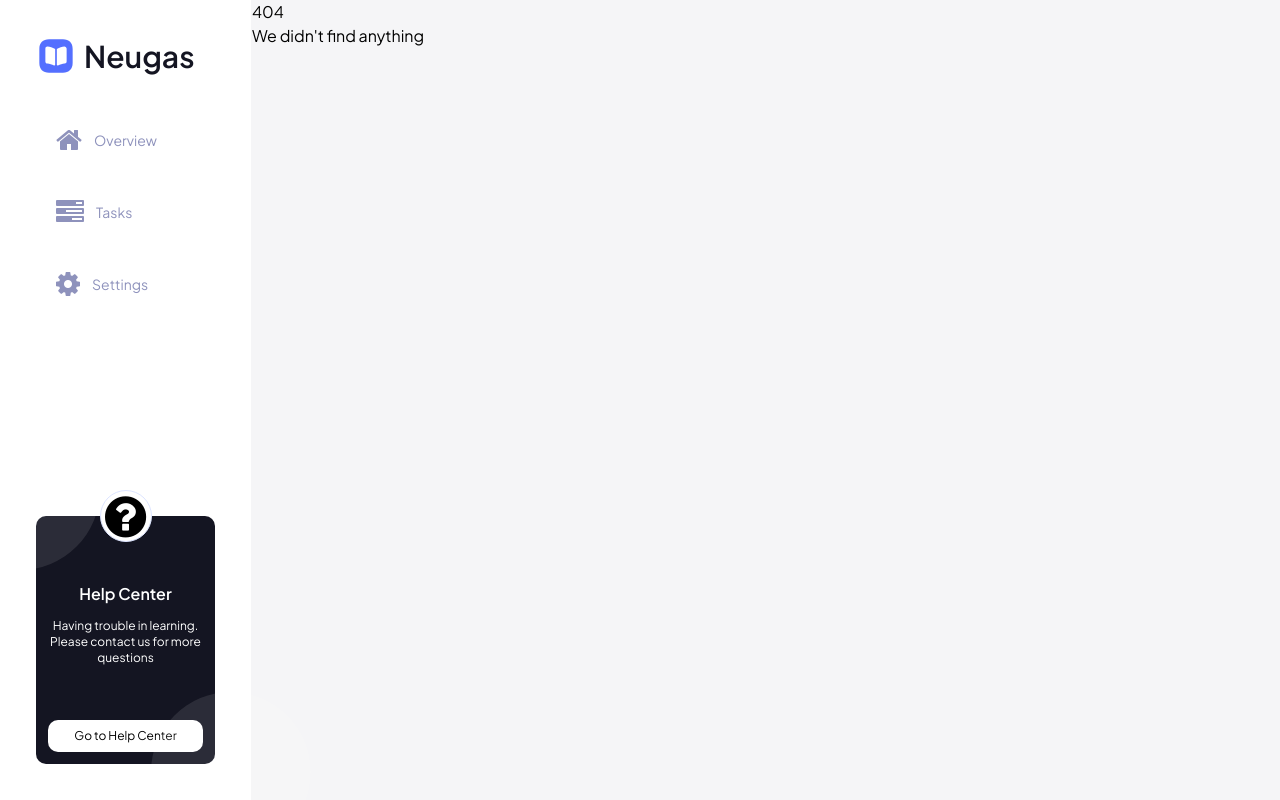
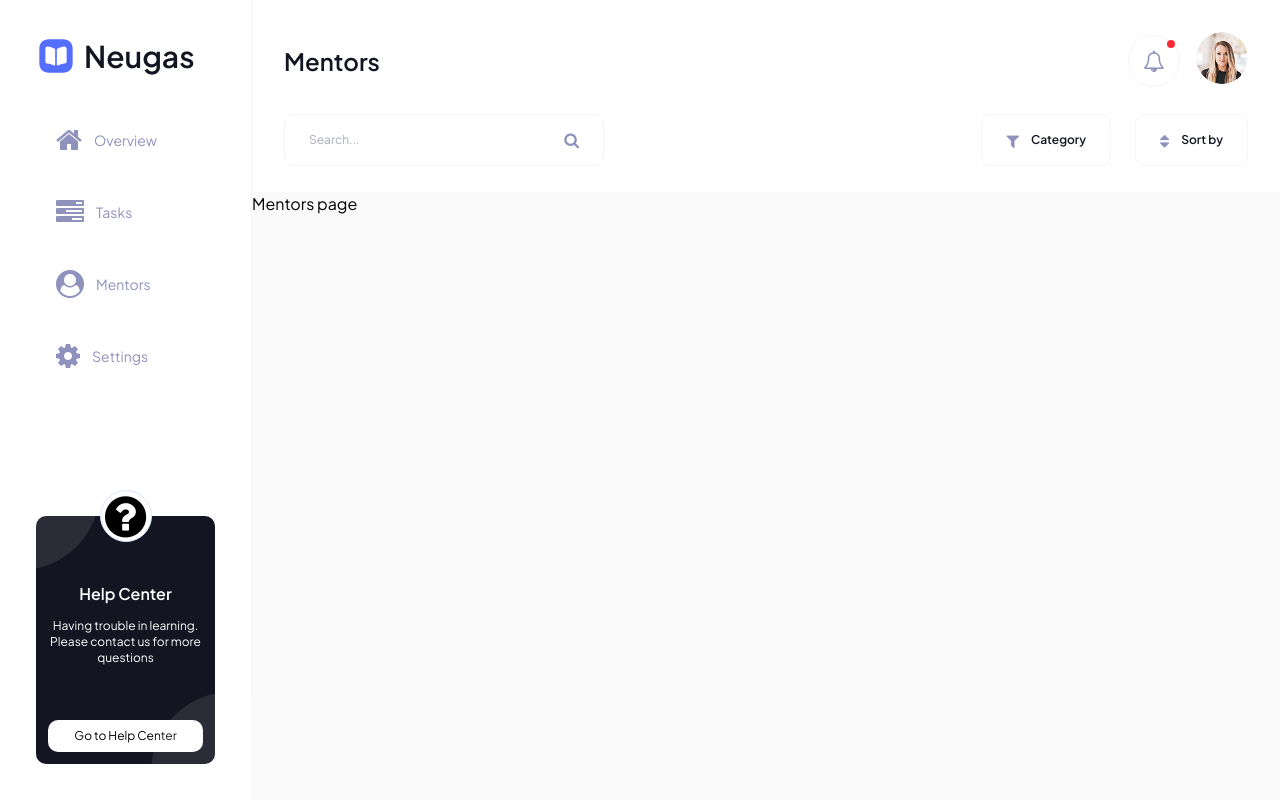
Before and after one commit to Evans-Asiedu/task-management, a React (Vite) app: page /mentors in a window 1280 px wide. Before the commit this address had no page. Built offline with nearby package versions, Linux system fonts and the light colour scheme.

Commit message:
add new routes, mentors & task details

```diff
--- a/src/App.jsx
+++ b/src/App.jsx
@@ -1,6 +1,8 @@
 import { BrowserRouter, Routes, Route } from "react-router-dom";
 import Overview from "src/components/pages/Overview";
 import Tasks from "components/pages/Tasks";
+import TaskDetail from "components/pages/TaskDetail";
+import Mentors from "components/pages/Mentors";
 import Settings from "components/pages/Settings";
 import NotFound from "components/pages/NotFound";
 import { SidebarProvider } from "src/context/SidebarContext";
@@ -11,16 +13,16 @@ function App() {
     <div id="app" className="flex flex-col md:flex-row">
       <BrowserRouter>
         <SidebarProvider>
-
           <Routes>
             <Route element={<MainLayout />}>
               <Route path="/" element={<Overview />} />
               <Route path="/tasks" element={<Tasks />} />
+              <Route path="/tasks/:id" element={<TaskDetail />} />
+              <Route path="/mentors" element={<Mentors />} />
               <Route path="/settings" element={<Settings />} />
               <Route path="*" element={<NotFound />} />
             </Route>
           </Routes>
-
         </SidebarProvider>
       </BrowserRouter>
     </div>
--- a/src/components/layout/Header.jsx
+++ b/src/components/layout/Header.jsx
@@ -45,7 +45,7 @@ const HeaderActionBar = () => {
       <div className="flex items-center gap-2 bg-primary-0 border border-n-1 py-3.5 px-6 w-full md:w-[320px] h-[52px] rounded-r-1">
         <input
           type="text"
-          placeholder="Search tasks..."
+          placeholder="Search..."
           className="bg-transparent outline-none w-full text-secondary-400 text-xs"
         />
         <i className="fa fa-search text-secondary-300"></i>
--- /dev/null
+++ b/src/components/pages/Mentors.jsx
@@ -0,0 +1,14 @@
+import Header from "src/components/layout/Header";
+
+const Mentors = () => {
+  return (
+    <>
+      <Header showActions={true} title="Mentors" />
+      <main className="h-full flex bg-n-2">
+        <h1>Mentors page</h1>
+      </main>
+    </>
+  );
+};
+
+export default Mentors;
--- /dev/null
+++ b/src/components/pages/TaskDetail.jsx
@@ -0,0 +1,17 @@
+import { useParams } from "react-router-dom";
+import Header from "src/components/layout/Header";
+
+const TaskDetail = () => {
+  const { id } = useParams();
+
+  return (
+    <>
+      <Header showActions={true} title="Detail Task" />
+      <main className="h-full flex bg-n-2">
+        <h1>details of task {id}</h1>
+      </main>
+    </>
+  );
+};
+
+export default TaskDetail;
--- a/src/data.js
+++ b/src/data.js
@@ -156,6 +156,7 @@ export const data = {
 export const navigation = [
   { title: "Overview", icon: "fa-home", path: "/" },
   { title: "Tasks", icon: "fa-tasks", path: "tasks" },
+  { title: "Mentors", icon: "fa-user-circle", path: "mentors" },
   { title: "Settings", icon: "fa-cog", path: "settings" },
 ];
 
```
Lines whose indentation alone changed are shown as unchanged.
